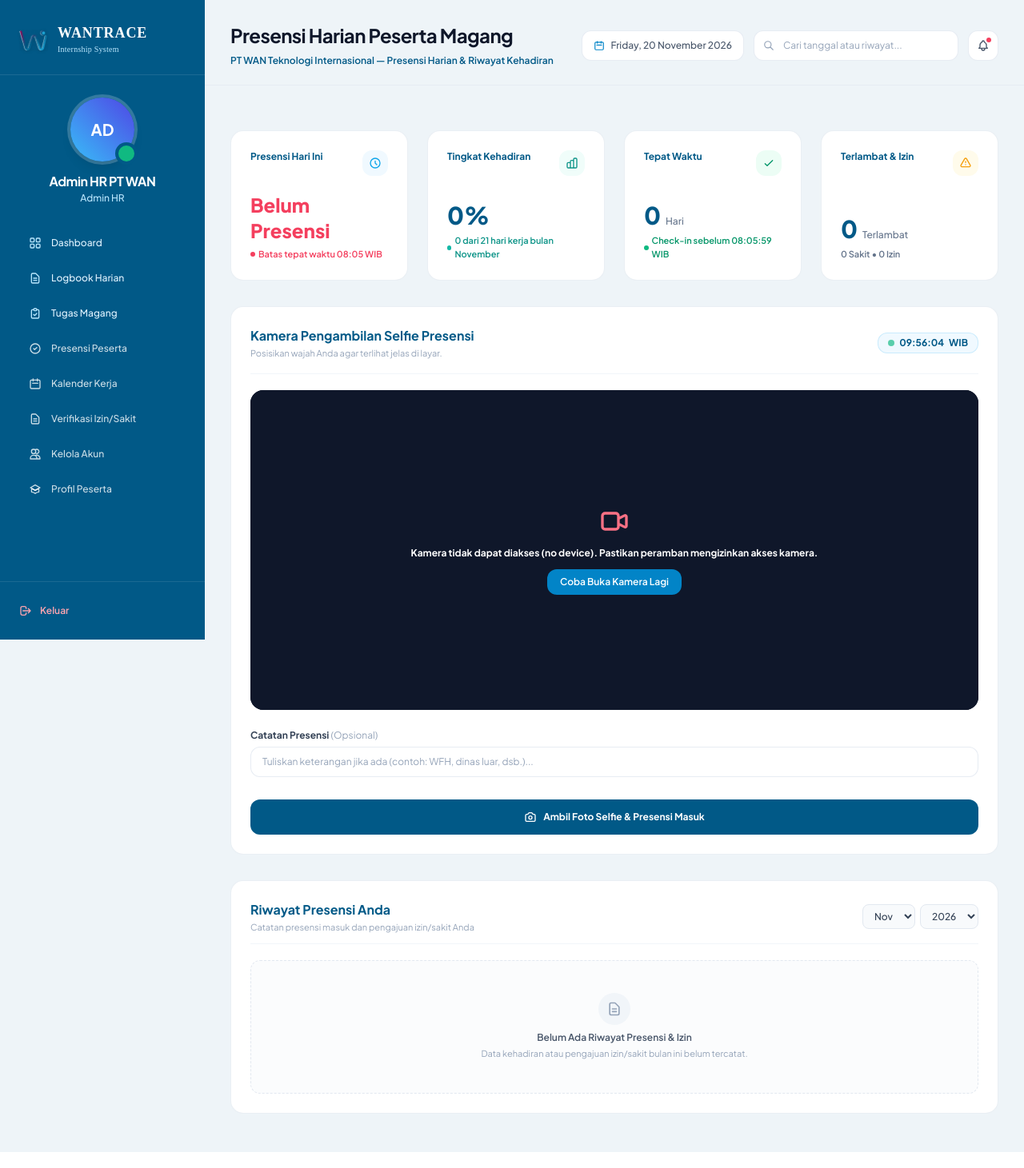
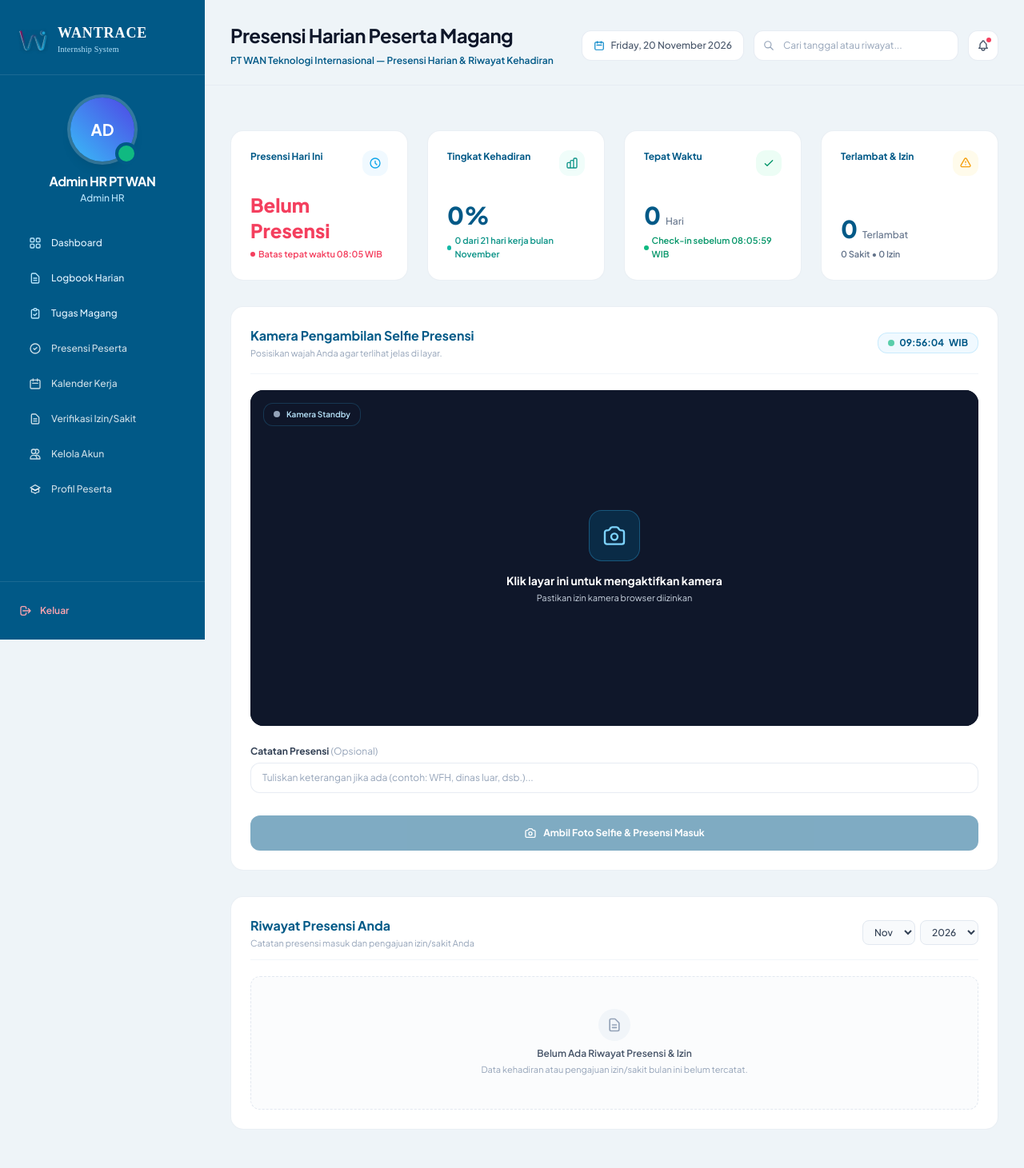
Before and after one commit to NadyaHermaliaPutri/internship-monitoring-system, a Laravel app: page /intern/presensi in a window 1280 px wide. Shown: the whole page at 80% size. Run offline with Laravel 12, Linux system fonts and the light colour scheme; a user stored in the database is signed in; data comes from the database, SQL or seed files in the repository; data that the repository does not hold is empty; some libraries are stand-ins or nearby versions; some web fonts are replaced.

Commit message:
fix(attendance): use click-to-start camera and fix preview image overflow over header

```diff
--- a/resources/views/intern/attendance/index.blade.php
+++ b/resources/views/intern/attendance/index.blade.php
@@ -317,28 +317,42 @@
                         </div>
                     @endif
 
-                    <!-- Viewport Kamera Selfie Langsung WebRTC -->
-                    <div class="relative w-full h-[360px] sm:h-[400px] bg-slate-900 rounded-2xl overflow-hidden shadow-inner flex items-center justify-center">
+                    <!-- Viewport Kamera Selfie Langsung WebRTC (Click-to-Start & Bounded Container) -->
+                    <div class="relative w-full aspect-video max-h-[420px] bg-slate-900 rounded-2xl overflow-hidden shadow-inner">
 
                         <!-- Video Stream dari WebRTC -->
-                        <video id="cameraVideo" autoplay playsinline class="w-full h-full object-cover transform scale-x-[-1]"></video>
+                        <video id="cameraVideo" autoplay playsinline class="hidden absolute inset-0 w-full h-full object-cover transform scale-x-[-1]"></video>
 
                         <!-- Canvas Tersembunyi untuk Snapshot Frame -->
                         <canvas id="captureCanvas" class="hidden"></canvas>
 
                         <!-- Preview Foto yang Sudah Ditangkap Sebelum Submit -->
-                        <img id="snapshotPreview" alt="Snapshot" class="hidden w-full h-full object-cover z-20">
+                        <img id="snapshotPreview" alt="Snapshot" class="hidden absolute inset-0 w-full h-full object-cover z-10">
 
-                        <!-- Panduan Biometrik Wajah (dihapus sesuai revisi UX) -->
+                        <!-- Overlay Standby (Kamera Mati Hingga Diklik/Tap) -->
+                        <button
+                            type="button"
+                            id="cameraStandbyOverlay"
+                            onclick="startCamera()"
+                            class="absolute inset-0 z-10 w-full h-full bg-slate-900 hover:bg-slate-800/95 flex flex-col items-center justify-center p-6 text-center text-white transition cursor-pointer group focus:outline-none">
+                            <div class="w-16 h-16 rounded-2xl bg-[#015987]/30 border border-sky-400/30 text-sky-300 flex items-center justify-center mb-3.5 group-hover:scale-105 transition">
+                                <svg class="w-8 h-8" fill="none" stroke="currentColor" viewBox="0 0 24 24">
+                                    <path stroke-linecap="round" stroke-linejoin="round" stroke-width="1.8" d="M3 9a2 2 0 012-2h.93a2 2 0 001.664-.89l.812-1.22A2 2 0 0110.07 4h3.86a2 2 0 011.664.89l.812 1.22A2 2 0 0018.07 7H19a2 2 0 012 2v9a2 2 0 01-2 2H5a2 2 0 01-2-2V9z"/>
+                                    <path stroke-linecap="round" stroke-linejoin="round" stroke-width="1.8" d="M15 13a3 3 0 11-6 0 3 3 0 016 0z"/>
+                                </svg>
+                            </div>
+                            <p class="text-sm font-bold text-white">Klik layar ini untuk mengaktifkan kamera</p>
+                            <p class="text-[11px] text-slate-300 mt-1">Pastikan izin kamera browser diizinkan</p>
+                        </button>
 
                         <!-- HUD Badge Atas Kamera -->
-                        <div class="absolute top-4 left-4 z-10 flex items-center gap-2 bg-slate-900/80 text-sky-200 text-[10px] font-semibold px-3 py-1.5 rounded-xl border border-sky-400/20 backdrop-blur-xs">
-                            <span class="w-2 h-2 rounded-full bg-emerald-400 animate-ping"></span>
-                            <span id="cameraHudText">Live Camera</span>
+                        <div class="absolute top-4 left-4 z-10 flex items-center gap-2 bg-slate-900/80 text-sky-200 text-[10px] font-semibold px-3 py-1.5 rounded-xl border border-sky-400/20 backdrop-blur-xs pointer-events-none">
+                            <span id="cameraHudDot" class="w-2 h-2 rounded-full bg-slate-400"></span>
+                            <span id="cameraHudText">Kamera Standby</span>
                         </div>
 
                         <!-- Fallback jika Akses Kamera Ditolak / Tidak Tersedia -->
-                        <div id="cameraFallback" class="hidden absolute inset-0 bg-slate-900 flex flex-col items-center justify-center p-6 text-center text-white z-30 space-y-3">
+                        <div id="cameraFallback" class="hidden absolute inset-0 bg-slate-900 flex flex-col items-center justify-center p-6 text-center text-white z-20 space-y-3">
                             <svg class="w-10 h-10 text-rose-400" fill="none" stroke="currentColor" viewBox="0 0 24 24">
                                 <path stroke-linecap="round" stroke-linejoin="round" stroke-width="2" d="M15 10l4.553-2.276A1 1 0 0121 8.618v6.764a1 1 0 01-1.447.894L15 14M5 18h8a2 2 0 002-2V8a2 2 0 00-2-2H5a2 2 0 00-2 2v8a2 2 0 002 2z"/>
                             </svg>
@@ -366,13 +380,14 @@
                     <!-- Kontrol Shutter & Konfirmasi Pengiriman -->
                     <div class="space-y-3 pt-2">
 
-                        <!-- Mode 1: Tombol Shutter Ambil Foto (Default) -->
+                        <!-- Mode 1: Tombol Shutter Ambil Foto (Default: Disabled sampai kamera aktif) -->
                         <div id="shutterControl">
                             <button
                                 type="button"
                                 id="btnShutter"
                                 onclick="takeSnapshot()"
-                                class="w-full py-3.5 bg-[#015987] hover:bg-[#01486e] text-white text-xs font-bold rounded-xl shadow-xs transition flex items-center justify-center gap-2">
+                                disabled
+                                class="w-full py-3.5 bg-[#015987] hover:bg-[#01486e] disabled:opacity-50 disabled:cursor-not-allowed text-white text-xs font-bold rounded-xl shadow-xs transition flex items-center justify-center gap-2">
                                 <svg class="w-4 h-4" fill="none" stroke="currentColor" viewBox="0 0 24 24">
                                     <path stroke-linecap="round" stroke-linejoin="round" stroke-width="2" d="M3 9a2 2 0 012-2h.93a2 2 0 001.664-.89l.812-1.22A2 2 0 0110.07 4h3.86a2 2 0 011.664.89l.812 1.22A2 2 0 0018.07 7H19a2 2 0 012 2v9a2 2 0 01-2 2H5a2 2 0 01-2-2V9z"/>
                                     <path stroke-linecap="round" stroke-linejoin="round" stroke-width="2" d="M15 13a3 3 0 11-6 0 3 3 0 016 0z"/>
@@ -672,12 +687,15 @@
     window.addEventListener('offline', checkNetworkStatus);
     checkNetworkStatus();
 
-    // Membuka Aliran Kamera Webcam WebRTC
+    // Membuka Aliran Kamera Webcam WebRTC (hanya dipanggil saat layar diklik/tap)
     async function startCamera() {
         const video = document.getElementById('cameraVideo');
+        const standby = document.getElementById('cameraStandbyOverlay');
         const fallback = document.getElementById('cameraFallback');
-        const guide = document.getElementById('biometricGuide');
         const errorMsg = document.getElementById('cameraErrorMsg');
+        const btnShutter = document.getElementById('btnShutter');
+        const hudText = document.getElementById('cameraHudText');
+        const hudDot = document.getElementById('cameraHudDot');
 
         if (!video) return;
 
@@ -697,12 +715,18 @@
 
             video.srcObject = mediaStream;
             video.classList.remove('hidden');
+            if (standby) standby.classList.add('hidden');
             if (fallback) fallback.classList.add('hidden');
-            if (guide) guide.classList.remove('hidden');
+            if (btnShutter) btnShutter.disabled = false;
+            if (hudText) hudText.innerText = 'Live Camera';
+            if (hudDot) hudDot.className = 'w-2 h-2 rounded-full bg-emerald-400 animate-ping';
         } catch (err) {
             console.error('Kamera gagal diakses:', err);
             if (video) video.classList.add('hidden');
-            if (guide) guide.classList.add('hidden');
+            if (standby) standby.classList.add('hidden');
+            if (btnShutter) btnShutter.disabled = true;
+            if (hudText) hudText.innerText = 'Kamera Nonaktif';
+            if (hudDot) hudDot.className = 'w-2 h-2 rounded-full bg-rose-500';
             if (fallback) {
                 fallback.classList.remove('hidden');
                 errorMsg.innerText = 'Kamera tidak dapat diakses (' + err.message + '). Pastikan peramban mengizinkan akses kamera.';
@@ -830,12 +854,7 @@
         document.getElementById('imagePreviewModal').classList.add('hidden');
     }
 
-    // Inisialisasi Kamera saat Halaman Terbuka (jika form check-in aktif)
-    document.addEventListener('DOMContentLoaded', function() {
-        @if($canCheckIn)
-            startCamera();
-        @endif
-    });
+    // Kamera tidak langsung aktif saat halaman dibuka (Click-to-Start melalui overlay standby).
 
     // Matikan stream kamera saat berpindah halaman
     window.addEventListener('beforeunload', function() {
--- a/resources/views/layouts/app.blade.php
+++ b/resources/views/layouts/app.blade.php
@@ -459,7 +459,7 @@
     <div class="flex-1 flex flex-col min-w-0 min-h-screen bg-[#eef4f8]">
 
         <!-- Top Header Navbar (Menyatu dengan background #eef4f8) -->
-        <header class="px-8 pt-7 pb-5 flex flex-col md:flex-row md:items-center justify-between gap-4 sticky top-0 z-20 bg-[#eef4f8] border-b border-slate-200/60 shadow-2xs flex-shrink-0">
+        <header class="px-8 pt-7 pb-5 flex flex-col md:flex-row md:items-center justify-between gap-4 sticky top-0 z-30 bg-[#eef4f8] border-b border-slate-200/60 shadow-2xs flex-shrink-0">
             <!-- Judul Halaman -->
             <div class="min-w-0 flex-1">
                 <div class="flex flex-wrap items-center gap-2.5">
@@ -514,7 +514,7 @@
         </header>
 
         <!-- Konten Utama Halaman -->
-        <main class="flex-1 px-8 pb-12 pt-6 overflow-y-auto">
+        <main class="relative z-0 flex-1 px-8 pb-12 pt-6">
             @yield('content')
         </main>
 
```
